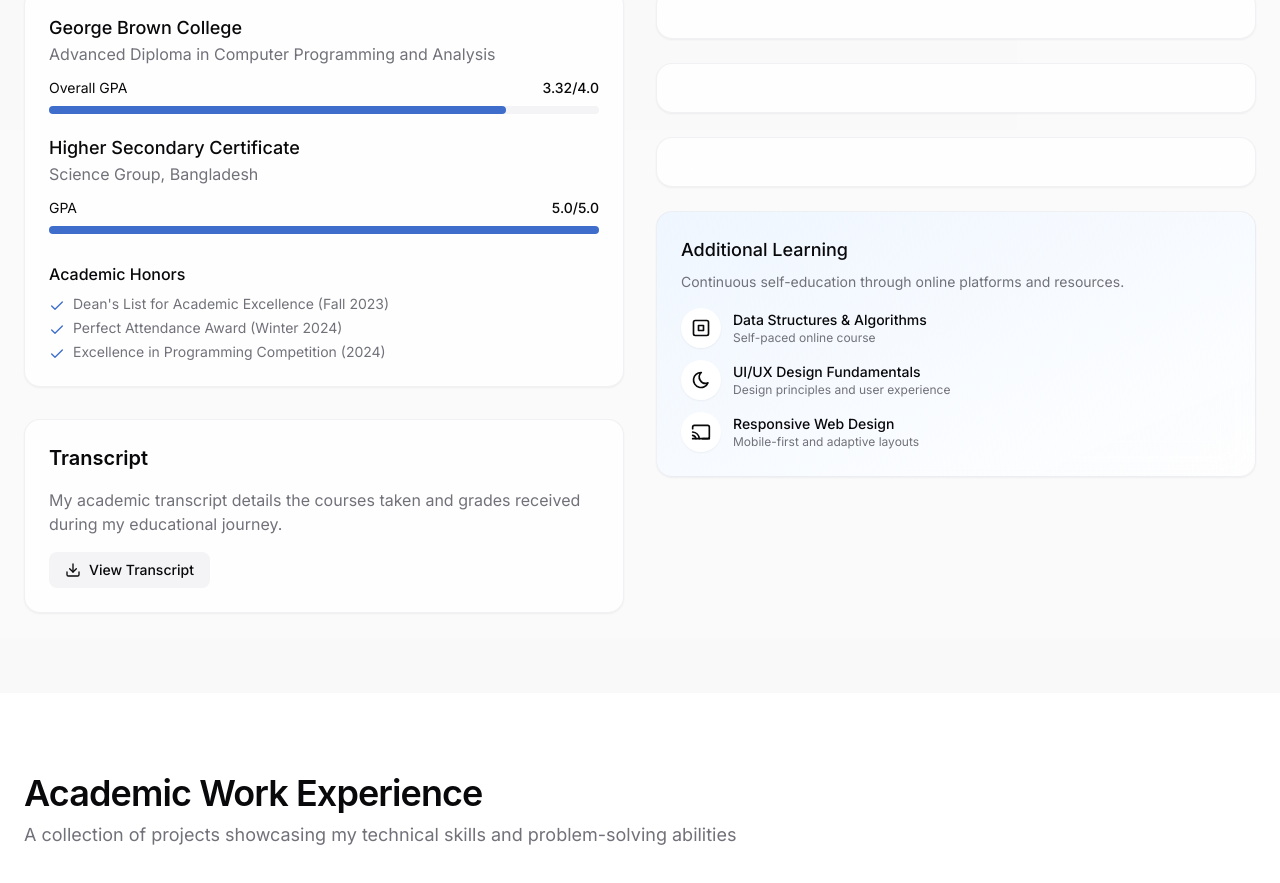
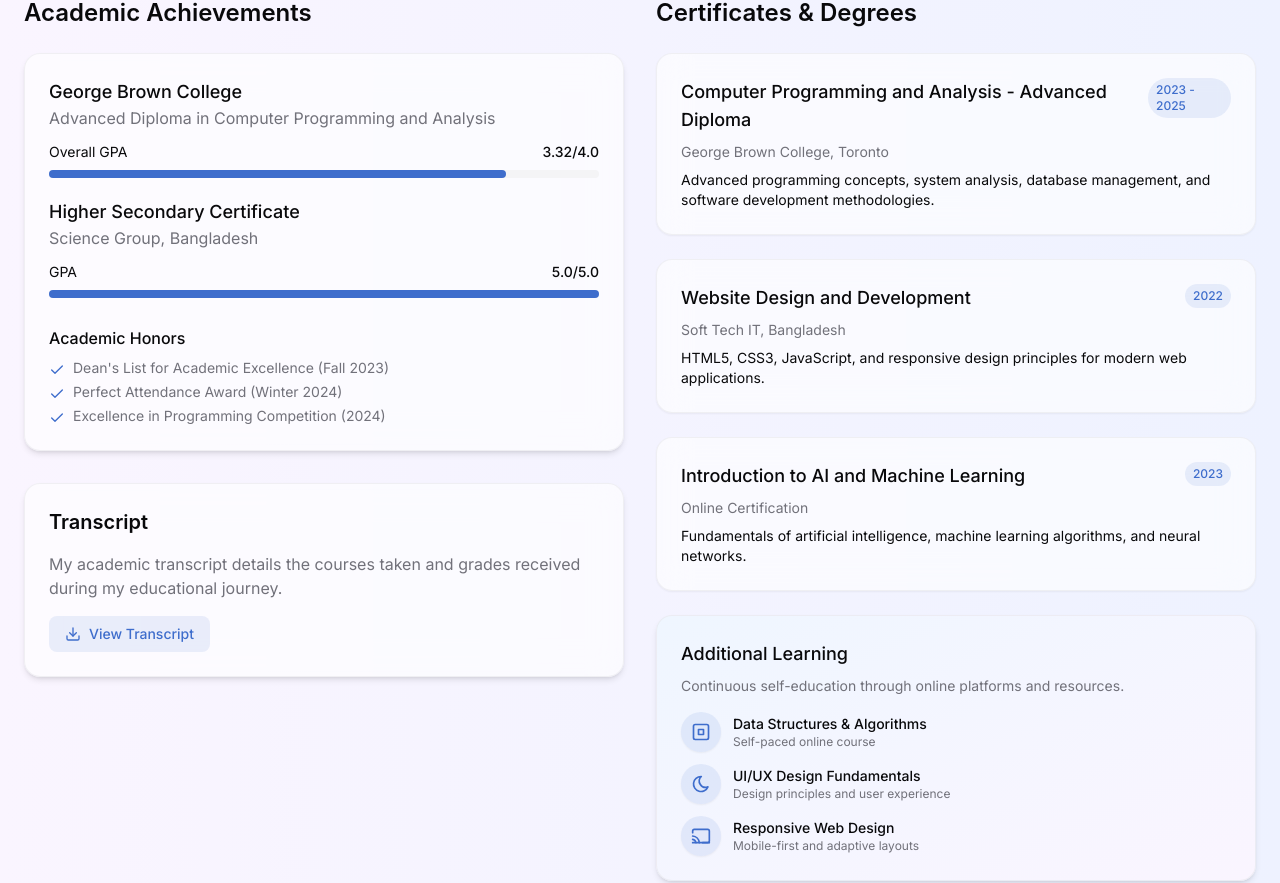
Before and after one commit to Shahriar-Ahmed-Dipu/shahriar-dipu, a React (Vite) app: page / in a window 1280 px wide. Shown: the part 1903-2786 px from the top of the page. Built offline with nearby package versions, Linux system fonts and the light colour scheme; a web font is replaced by a local one.

Commit message:
Update degree and certification section
Updates the degree and certification section with new information and improves the footer design.

```diff
--- a/src/components/Education.tsx
+++ b/src/components/Education.tsx
@@ -1,4 +1,6 @@
+
 import { AnimatedSection } from './AnimatedSection';
+
 export const Education = () => {
   const certificates = [{
     title: "Computer Programming and Analysis - Advanced Diploma",
@@ -6,8 +8,8 @@ export const Education = () => {
     period: "2023 - 2025",
     description: "Advanced programming concepts, system analysis, database management, and software development methodologies."
   }, {
-    title: "Web Development Fundamentals",
-    institution: "Online Certification",
+    title: "Website Design and Development",
+    institution: "Soft Tech IT, Bangladesh",
     period: "2022",
     description: "HTML5, CSS3, JavaScript, and responsive design principles for modern web applications."
   }, {
@@ -16,7 +18,8 @@ export const Education = () => {
     period: "2023",
     description: "Fundamentals of artificial intelligence, machine learning algorithms, and neural networks."
   }];
-  return <section id="education" className="bg-secondary/50 relative overflow-hidden py-0">
+
+  return <section id="education" className="bg-gradient-to-r from-purple-50 to-indigo-50 relative overflow-hidden py-16">
       <div className="section-container">
         <AnimatedSection animation="fade-in-up" className="space-y-2 mb-12">
           <h2 className="section-title">Academic Credentials</h2>
@@ -30,7 +33,7 @@ export const Education = () => {
             <div className="space-y-6">
               <h3 className="text-2xl font-semibold font-display">Academic Achievements</h3>
 
-              <div className="glass p-6 rounded-2xl space-y-5 border border-border/50">
+              <div className="glass p-6 rounded-2xl space-y-5 border border-border/50 shadow-md bg-white/60">
                 <div>
                   <p className="font-medium text-lg">George Brown College</p>
                   <p className="text-muted-foreground">Advanced Diploma in Computer Programming and Analysis</p>
@@ -89,12 +92,12 @@ export const Education = () => {
               </div>
             </div>
 
-            <div className="glass p-6 rounded-2xl border border-border/50">
+            <div className="glass p-6 rounded-2xl border border-border/50 shadow-md bg-white/60">
               <h3 className="text-xl font-semibold font-display mb-4">Transcript</h3>
               <p className="text-muted-foreground mb-4">
                 My academic transcript details the courses taken and grades received during my educational journey.
               </p>
-              <button className="inline-flex items-center gap-2 px-4 py-2 rounded-lg bg-secondary hover:bg-secondary/80 transition-colors text-sm font-medium">
+              <button className="inline-flex items-center gap-2 px-4 py-2 rounded-lg bg-primary/10 hover:bg-primary hover:text-white transition-colors text-sm font-medium text-primary">
                 <svg width="16" height="16" viewBox="0 0 24 24" fill="none" stroke="currentColor" strokeWidth="2" strokeLinecap="round" strokeLinejoin="round">
                   <path d="M21 15v4a2 2 0 0 1-2 2H5a2 2 0 0 1-2-2v-4" />
                   <polyline points="7 10 12 15 17 10" />
@@ -109,13 +112,18 @@ export const Education = () => {
             <h3 className="text-2xl font-semibold font-display">Certificates & Degrees</h3>
 
             <div className="space-y-6">
-              {certificates.map((cert, index) => <div key={index} className="glass p-6 rounded-2xl border border-border/50 transition-all hover:shadow-md">
+              {certificates.map((cert, index) => (
+                <div key={index} className="glass p-6 rounded-2xl border border-border/50 transition-all hover:shadow-md bg-white/60">
+                  <div className="flex justify-between items-start mb-2">
+                    <h4 className="font-medium text-lg">{cert.title}</h4>
+                    <span className="text-xs font-medium px-2 py-1 bg-primary/10 text-primary rounded-full">{cert.period}</span>
+                  </div>
+                  <p className="text-sm text-muted-foreground mb-2">{cert.institution}</p>
+                  <p className="text-sm">{cert.description}</p>
+                </div>
+              ))}
 
-
-
-                </div>)}
-
-              <div className="glass p-6 rounded-2xl border border-border/50 bg-gradient-to-br from-blue-50 to-transparent">
+              <div className="glass p-6 rounded-2xl border border-border/50 bg-gradient-to-br from-blue-50 to-purple-50 shadow-md">
                 <h4 className="font-medium text-lg">Additional Learning</h4>
                 <p className="text-muted-foreground text-sm mt-2 mb-4">
                   Continuous self-education through online platforms and resources.
@@ -123,7 +131,7 @@ export const Education = () => {
 
                 <div className="space-y-3">
                   <div className="flex items-center gap-3">
-                    <div className="w-10 h-10 rounded-full flex items-center justify-center bg-white shadow-sm">
+                    <div className="w-10 h-10 rounded-full flex items-center justify-center bg-primary/10 text-primary shadow-sm">
                       <svg width="20" height="20" viewBox="0 0 24 24" fill="none" stroke="currentColor" strokeWidth="2" strokeLinecap="round" strokeLinejoin="round">
                         <rect width="18" height="18" x="3" y="3" rx="2" />
                         <path d="M9 9h6v6H9z" />
@@ -136,7 +144,7 @@ export const Education = () => {
                   </div>
 
                   <div className="flex items-center gap-3">
-                    <div className="w-10 h-10 rounded-full flex items-center justify-center bg-white shadow-sm">
+                    <div className="w-10 h-10 rounded-full flex items-center justify-center bg-primary/10 text-primary shadow-sm">
                       <svg width="20" height="20" viewBox="0 0 24 24" fill="none" stroke="currentColor" strokeWidth="2" strokeLinecap="round" strokeLinejoin="round">
                         <path d="M12 3c.132 0 .263 0 .393 0a7.5 7.5 0 0 0 7.92 12.446a9 9 0 1 1 -8.313 -12.454z" />
                       </svg>
@@ -148,7 +156,7 @@ export const Education = () => {
                   </div>
 
                   <div className="flex items-center gap-3">
-                    <div className="w-10 h-10 rounded-full flex items-center justify-center bg-white shadow-sm">
+                    <div className="w-10 h-10 rounded-full flex items-center justify-center bg-primary/10 text-primary shadow-sm">
                       <svg width="20" height="20" viewBox="0 0 24 24" fill="none" stroke="currentColor" strokeWidth="2" strokeLinecap="round" strokeLinejoin="round">
                         <path d="M2 16.1A5 5 0 0 1 5.9 20M2 12.05A9 9 0 0 1 9.95 20M2 8V6a2 2 0 0 1 2-2h16a2 2 0 0 1 2 2v12a2 2 0 0 1-2 2h-6" />
                         <line x1="2" x2="22" y1="20" y2="20" />
```
Also changed, not shown: src/components/Footer.tsx (+17 -15 lines).
